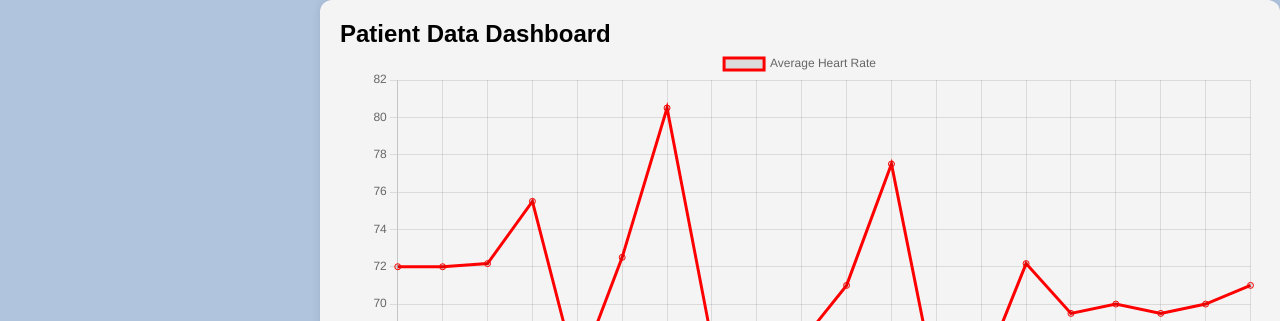
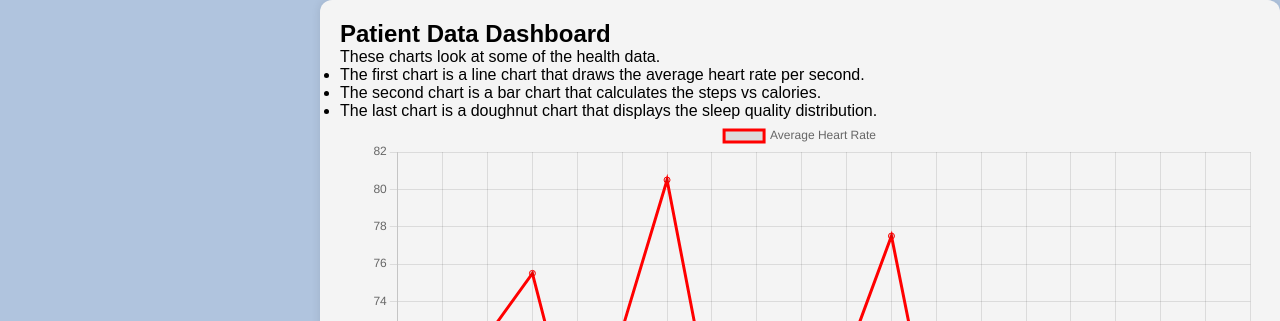
Before and after one commit to SarahBendif/interviewTask-webpage, a plain HTML site: page index.html in a window 1280 px wide. Shown: the top 321 px of the page. Drawn offline with nearby package versions, Linux system fonts and the light colour scheme.

Commit message:
Update index.html

```diff
--- a/index.html
+++ b/index.html
@@ -11,6 +11,12 @@
         <h1>Health Data Visualisation</h1>
         <div class="container">
             <h2>Patient Data Dashboard</h2>
+            <p>These charts look at some of the health data.</p>
+            <ul>
+                <li>The first chart is a line chart that draws the average heart rate per second.</li>
+                <li>The second chart is a bar chart that calculates the steps vs calories.</li>
+                <li>The last chart is a doughnut chart that displays the sleep quality distribution.</li>
+            </ul>
             <canvas id="lineChart"></canvas>
             <canvas id="barChart"></canvas>
             <canvas id="donutChart"></canvas>
```
